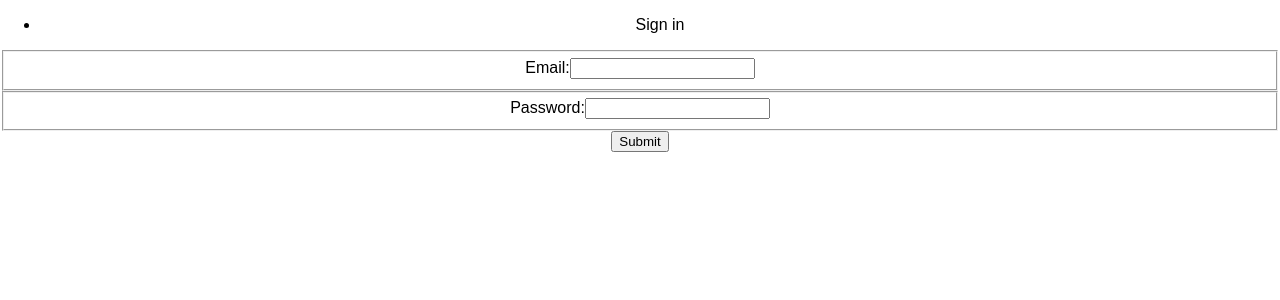
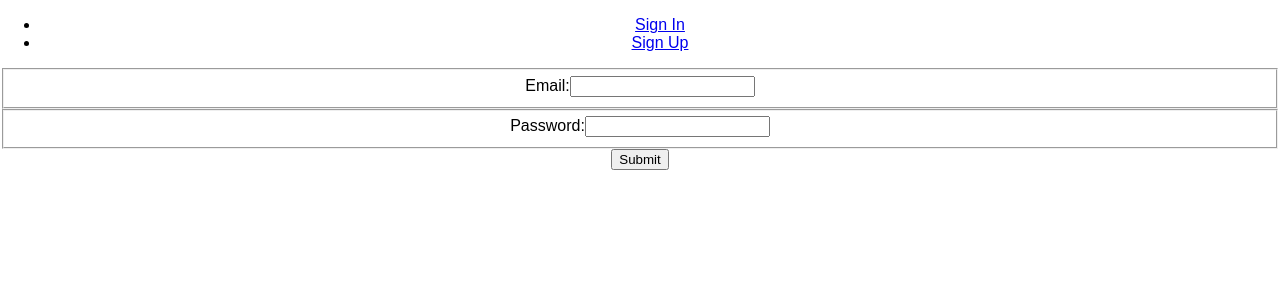
Before and after one commit to jesseaborden/closet, a React (Create React App) app: page /signin in a window 1280 px wide. Shown: the top 300 px of the page. Built offline with nearby package versions, Linux system fonts and the light colour scheme.

Commit message:
added client side signout auth.

```diff
--- a/src/actions/index.js
+++ b/src/actions/index.js
@@ -28,3 +28,11 @@ export function authError(error){
         payload: error
     }
 }
+
+export function signoutUser(){
+    localStorage.removeItem('token')
+
+    return function(dispatch){
+        dispatch({type: UNAUTH_USER});
+    }
+}
--- a/src/components/Signin.js
+++ b/src/components/Signin.js
@@ -8,6 +8,17 @@ class Signin extends Component {
         console.log(this);
         this.props.signinUser({email, password});
     }
+
+    renderAlert(){
+        if(this.props.errorMessage){
+            return (
+                <div>
+                    <p>Uh oh! {this.props.errorMessage}</p>
+                </div>
+            );
+        }
+    }
+
     render() {
 
         const { handleSubmit } = this.props;
@@ -20,8 +31,9 @@ class Signin extends Component {
                 </fieldset>
                 <fieldset>
                     <label>Password:</label>
-                    <Field  name="password" component={"input"} />
+                    <Field  name="password" component={"input"} type="password" />
                 </fieldset>
+                {this.renderAlert()}
                 <button action="submit">Submit</button>
             </form>
         );
@@ -30,7 +42,7 @@ class Signin extends Component {
 
 function mapStateToProps(state) {
     return {
-        auth: state.auth.error
+        errorMessage: state.auth.error
     }
 }
 
@@ -38,4 +50,4 @@ Signin = reduxForm({
     form: 'signin'
 })(Signin);
 
-export default Signin = connect(null, { signinUser })(Signin)
+export default Signin = connect(mapStateToProps, { signinUser })(Signin)
--- /dev/null
+++ b/src/components/Signout.js
@@ -0,0 +1,18 @@
+import React, { Component } from 'react';
+import { connect } from 'react-redux';
+import { signoutUser } from '../actions';
+
+class Signout extends Component {
+
+    componentDidMount(){
+        this.props.signoutUser();
+    }
+
+    render(){
+        return <div> <h1> Login to use app! </h1> </div>
+    }
+}
+
+
+
+export default connect(null, { signoutUser })(Signout);
--- a/src/components/sharedComponents/Nav.js
+++ b/src/components/sharedComponents/Nav.js
@@ -1,17 +1,43 @@
 import React, { Component } from 'react';
+import { connect } from 'react-redux';
+import { Link } from 'react-router';
 
 class Nav extends Component {
+    headerStates(){
+        if(this.props.authenticated){
+            return (
+                <li>
+                    <Link to="/signout"> Sign Out </Link>
+                </li>
+            )
+        }
+        else {
+            return [
+                <li key={1}>
+                    <Link to="/signin"> Sign In </Link>
+                </li>,
+                <li key={2}>
+                    <Link to="/signup"> Sign Up </Link>
+                </li>
+            ]
+        }
+    }
+
     render(){
        return (
            <nav>
                 <ul>
-                    <li>
-                        Sign in
-                    </li>
+                    {this.headerStates()}
                 </ul>
             </nav>
        )
     }
 }
 
-export default Nav;
+function mapStateToProps(state){
+    return {
+        authenticated: state.auth.authenticated
+    }
+}
+
+export default connect(mapStateToProps)(Nav);
--- a/src/reducers/auth_reducer.js
+++ b/src/reducers/auth_reducer.js
@@ -3,7 +3,6 @@ import {UNAUTH_USER} from '../actions/types';
 import {AUTH_ERROR} from '../actions/types';
 
 export default function(state = {}, action){
-    console.log(action,"action")
     switch(action.type){
         case AUTH_USER:
             return { ...state, authenticated: true };
--- a/src/routes.js
+++ b/src/routes.js
@@ -2,12 +2,14 @@ import React from 'react';
 import { Router, Route, IndexRoute, browserHistory } from 'react-router';
 
 import App from './App';
-import Signin from './components/Signin'
+import Signin from './components/Signin';
+import Signout from './components/Signout';
 
 const Routes = () => (
     <Router history={browserHistory}>
       <Route path='/' component={App}>
         <Route path='/signin' component={Signin} />
+        <Route path='/signout' component={Signout} />
       </ Route>
     </Router>
     )
```
